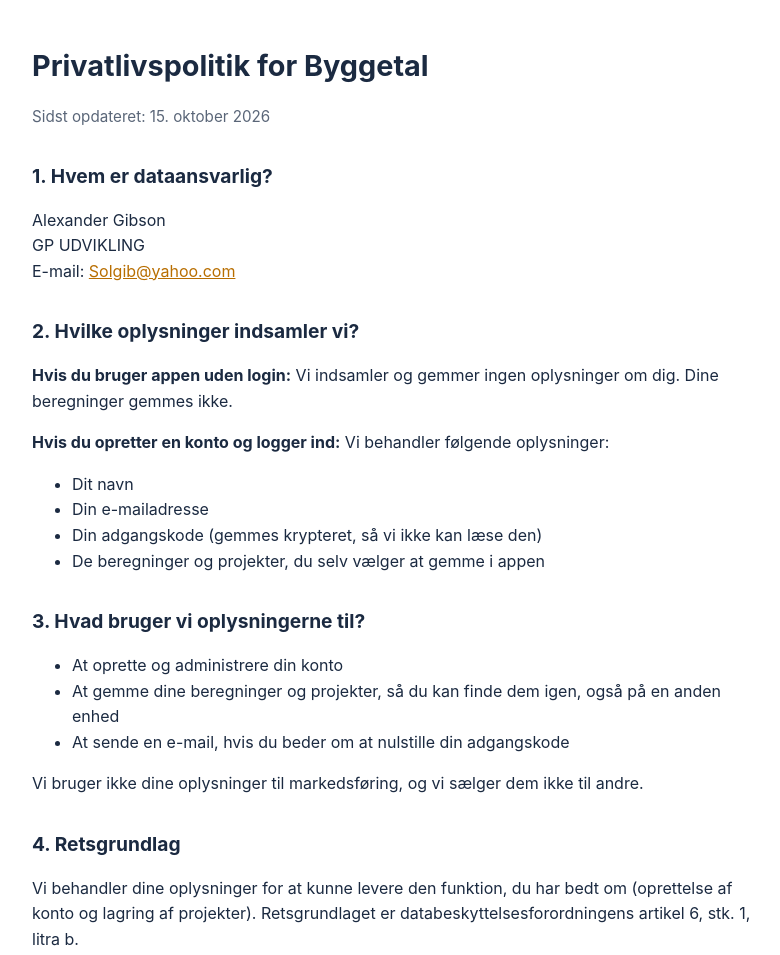
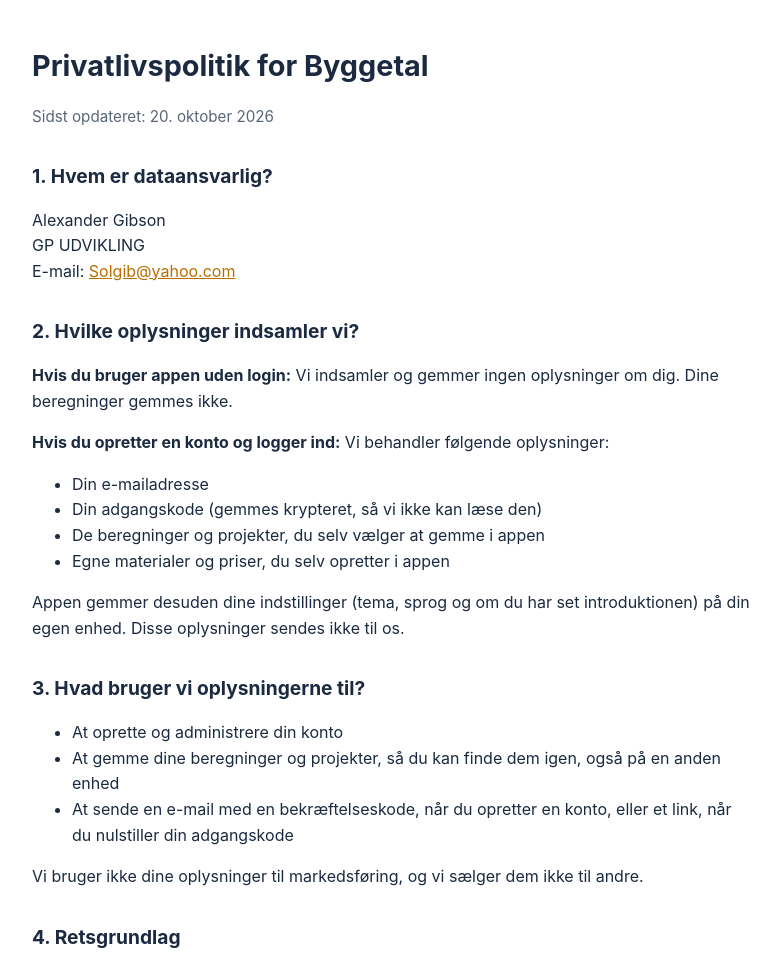
Before and after one commit to Solgib/Byggetal-privacy, a plain HTML site: page index.html in a window 1280 px wide. Shown: the top 955 px of the page, without its empty margins (248-1028 px from the left). Drawn offline with Linux system fonts and the light colour scheme.

Commit message:
Update privacy policy with new information
Update privacy policy with new information

```diff
--- a/index.html
+++ b/index.html
@@ -20,7 +20,7 @@
 <body>
 
 <h1>Privatlivspolitik for Byggetal</h1>
-<p class="meta">Sidst opdateret: 15. oktober 2026</p>
+<p class="meta">Sidst opdateret: 20. oktober 2026</p>
 
 <h2>1. Hvem er dataansvarlig?</h2>
 <p>
@@ -33,17 +33,19 @@
 <p><strong>Hvis du bruger appen uden login:</strong> Vi indsamler og gemmer ingen oplysninger om dig. Dine beregninger gemmes ikke.</p>
 <p><strong>Hvis du opretter en konto og logger ind:</strong> Vi behandler følgende oplysninger:</p>
 <ul>
-  <li>Dit navn</li>
   <li>Din e-mailadresse</li>
   <li>Din adgangskode (gemmes krypteret, så vi ikke kan læse den)</li>
   <li>De beregninger og projekter, du selv vælger at gemme i appen</li>
+  <li>Egne materialer og priser, du selv opretter i appen</li>
 </ul>
+
+<p>Appen gemmer desuden dine indstillinger (tema, sprog og om du har set introduktionen) på din egen enhed. Disse oplysninger sendes ikke til os.</p>
 
 <h2>3. Hvad bruger vi oplysningerne til?</h2>
 <ul>
   <li>At oprette og administrere din konto</li>
   <li>At gemme dine beregninger og projekter, så du kan finde dem igen, også på en anden enhed</li>
-  <li>At sende en e-mail, hvis du beder om at nulstille din adgangskode</li>
+  <li>At sende en e-mail med en bekræftelseskode, når du opretter en konto, eller et link, når du nulstiller din adgangskode</li>
 </ul>
 <p>Vi bruger ikke dine oplysninger til markedsføring, og vi sælger dem ikke til andre.</p>
 
@@ -57,7 +59,7 @@
 <p>Vi gemmer dine oplysninger, så længe du har en konto. Når du sletter din konto, sletter vi dine kontooplysninger og dine gemte projekter.</p>
 
 <h2>7. Sådan sletter du din konto</h2>
-<p>Du kan slette din konto og alle dine data ved at skrive til <a href="mailto:Solgib@yahoo.com">Solgib@yahoo.com</a> fra den e-mailadresse, du er oprettet med. Vi sletter kontoen inden for 30 dage.</p>
+<p>Du kan slette din konto og alle dine data direkte i appen under Indstillinger → Slet min konto. Kontoen og dine gemte projekter og materialer slettes, når du har bekræftet. Du kan også skrive til <a href="mailto:Solgib@yahoo.com">Solgib@yahoo.com</a> fra den e-mailadresse, du er oprettet med. Vi sletter så kontoen inden for 30 dage.</p>
 
 <h2>8. Dine rettigheder</h2>
 <p>Du har ret til at:</p>
```
